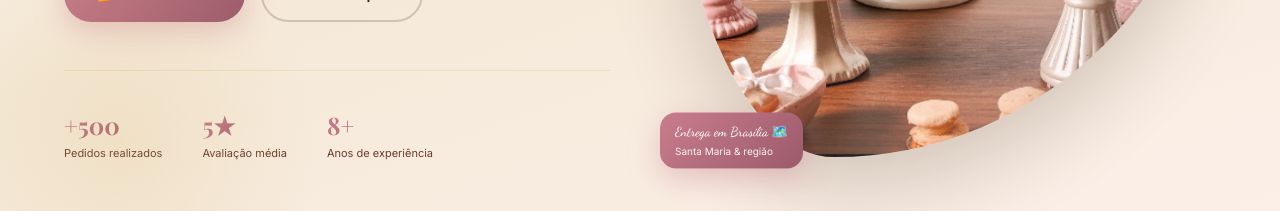
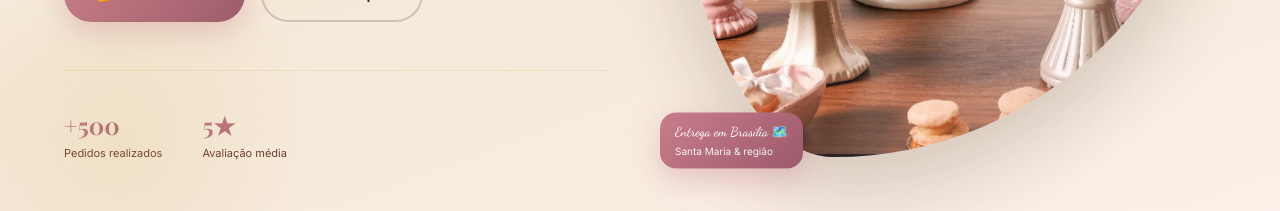
Before and after one commit to kiyoshihino/Bia-Lobo-Doces, a React (Vite) app: page / in a window 1280 px wide. Shown: the part 534-745 px from the top of the page. Built offline with nearby package versions, Linux system fonts and the light colour scheme; no server answers; a web font is replaced by a local one.

Commit message:
style(Hero): remove selo de anos de experiência no início

```diff
--- a/src/components/Hero.tsx
+++ b/src/components/Hero.tsx
@@ -195,7 +195,6 @@ export default function Hero({ onNavigate }: HeroProps) {
             {[
               { number: '+500', label: 'Pedidos realizados' },
               { number: '5★', label: 'Avaliação média' },
-              { number: '8+', label: 'Anos de experiência' },
             ].map(stat => (
               <div key={stat.label}>
                 <div style={{
```
